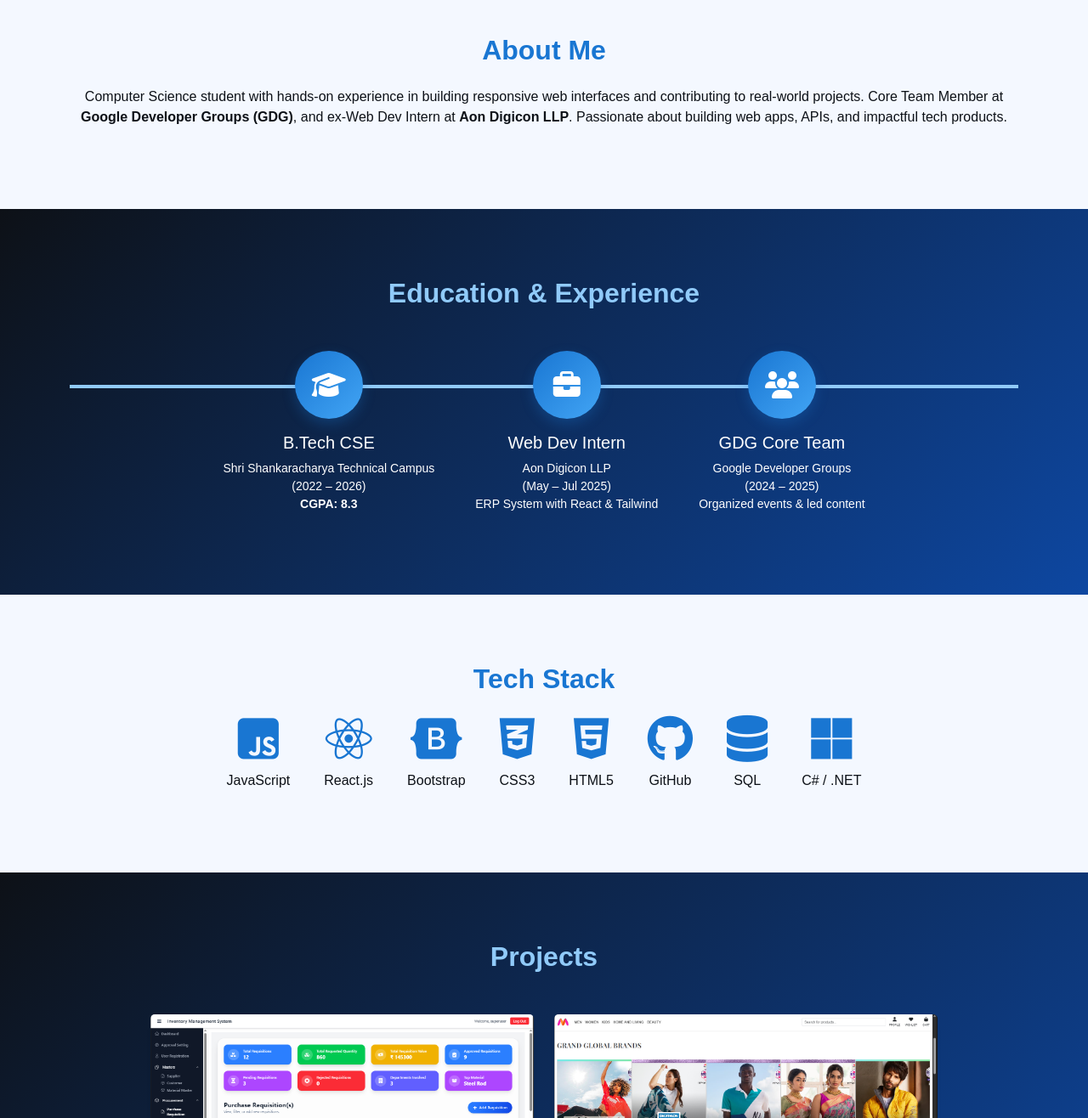
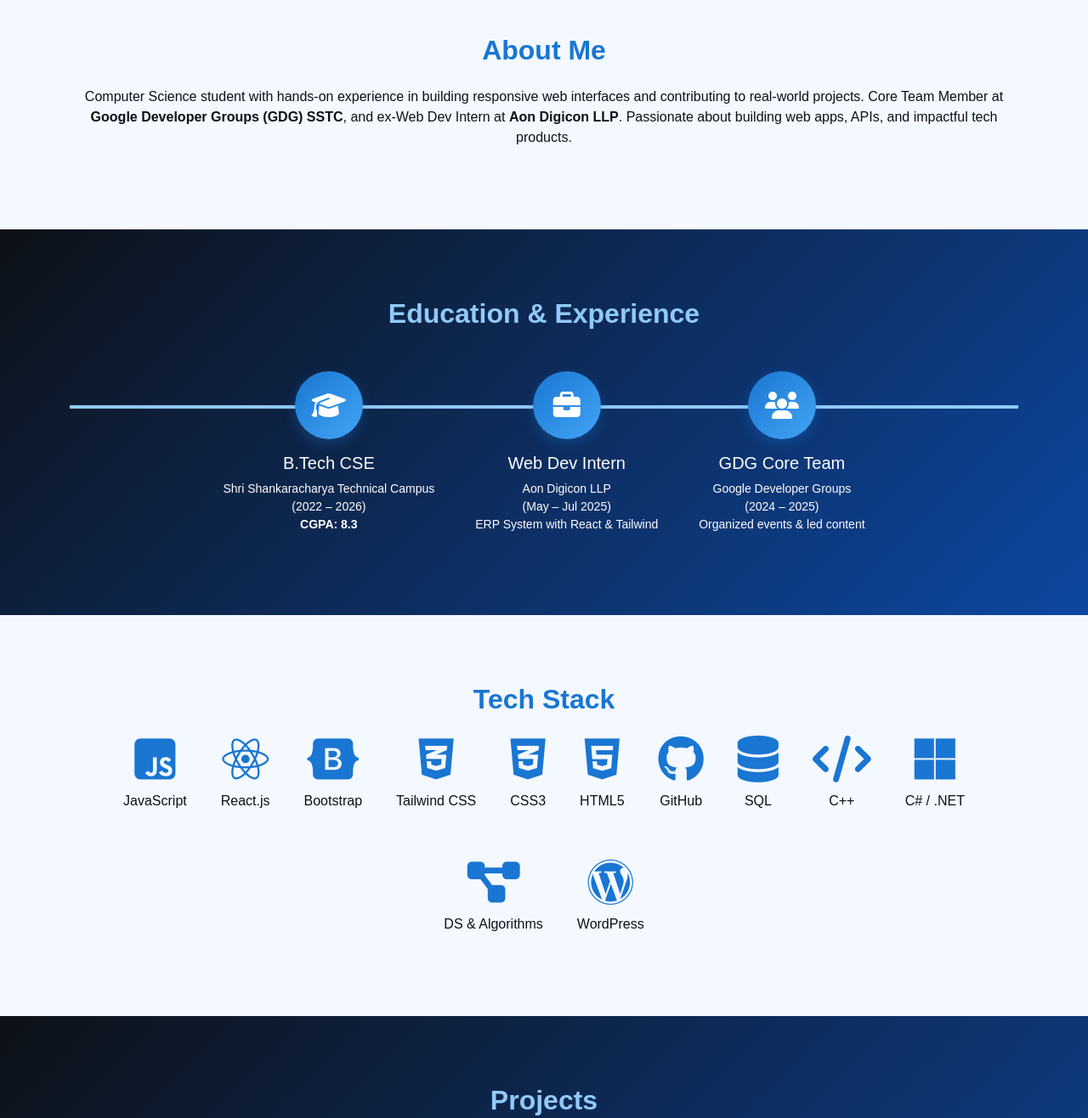
Before and after one commit to gungun-gupta/gungungupta-portfolio, a plain HTML site: page index.html in a window 1280 px wide. Shown: the part 840-2156 px from the top of the page at 85% size. Drawn offline with nearby package versions, Linux system fonts and the light colour scheme.

Commit message:
Required changes

```diff
--- a/index.html
+++ b/index.html
@@ -158,7 +158,7 @@
       <div class="col-md-6 text-white mb-5 mb-md-0 fade-left">
         <h2 class="mb-2">Hello<span class="text-accent">.</span></h2>
         <h1 class="fw-bold">I’m <span class="highlight">Gungun Gupta</span></h1>
-        <h3 class="fw-bold mb-4">Software Developer</h3>
+        <h3 class="fw-bold mb-4">Web Developer | B.Tech CSE Student</h3>
           <h5 class=" mb-4 hero-punchline">
           I don’t just write code—I architect experiences.<br>
           Passionate about tech, obsessed with results.<br>
@@ -184,7 +184,7 @@
 <section id="about" class="section text-center fade-up">
   <div class="container">
     <h2 class="fw-bold mb-4">About Me</h2>
-    <p>Computer Science student with hands-on experience in building responsive web interfaces and contributing to real-world projects. Core Team Member at <b>Google Developer Groups (GDG)</b>, and ex-Web Dev Intern at <b>Aon Digicon LLP</b>. Passionate about building web apps, APIs, and impactful tech products.</p>
+    <p>Computer Science student with hands-on experience in building responsive web interfaces and contributing to real-world projects. Core Team Member at <b>Google Developer Groups (GDG) SSTC</b>, and ex-Web Dev Intern at <b>Aon Digicon LLP</b>. Passionate about building web apps, APIs, and impactful tech products.</p>
   </div>
 </section>
 
@@ -220,14 +220,19 @@
       <div class="tech-item"><i class="fab fa-js-square"></i><p>JavaScript</p></div>
       <div class="tech-item"><i class="fab fa-react"></i><p>React.js</p></div>
       <div class="tech-item"><i class="fab fa-bootstrap"></i><p>Bootstrap</p></div>
+      <div class="tech-item"><i class="fab fa-css3-alt"></i><p>Tailwind CSS</p></div>
       <div class="tech-item"><i class="fab fa-css3-alt"></i><p>CSS3</p></div>
       <div class="tech-item"><i class="fab fa-html5"></i><p>HTML5</p></div>
       <div class="tech-item"><i class="fab fa-github"></i><p>GitHub</p></div>
       <div class="tech-item"><i class="fas fa-database"></i><p>SQL</p></div>
+      <div class="tech-item"><i class="fas fa-code"></i><p>C++</p></div>
       <div class="tech-item"><i class="fab fa-microsoft"></i><p>C# / .NET</p></div>
+      <div class="tech-item"><i class="fas fa-project-diagram"></i><p>DS & Algorithms</p></div>
+      <div class="tech-item"><i class="fab fa-wordpress"></i><p>WordPress</p></div>
     </div>
   </div>
 </section>
+
 
 <!-- Projects -->
 <section id="projects" class="section fade-up">
```
